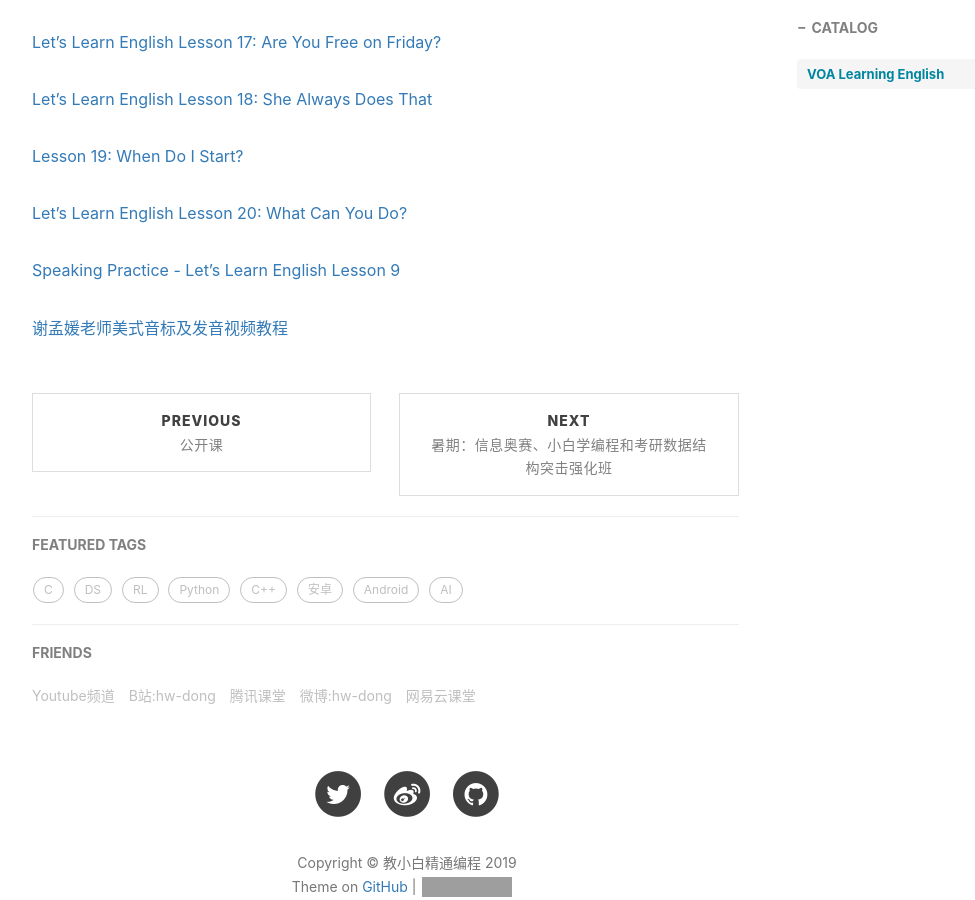
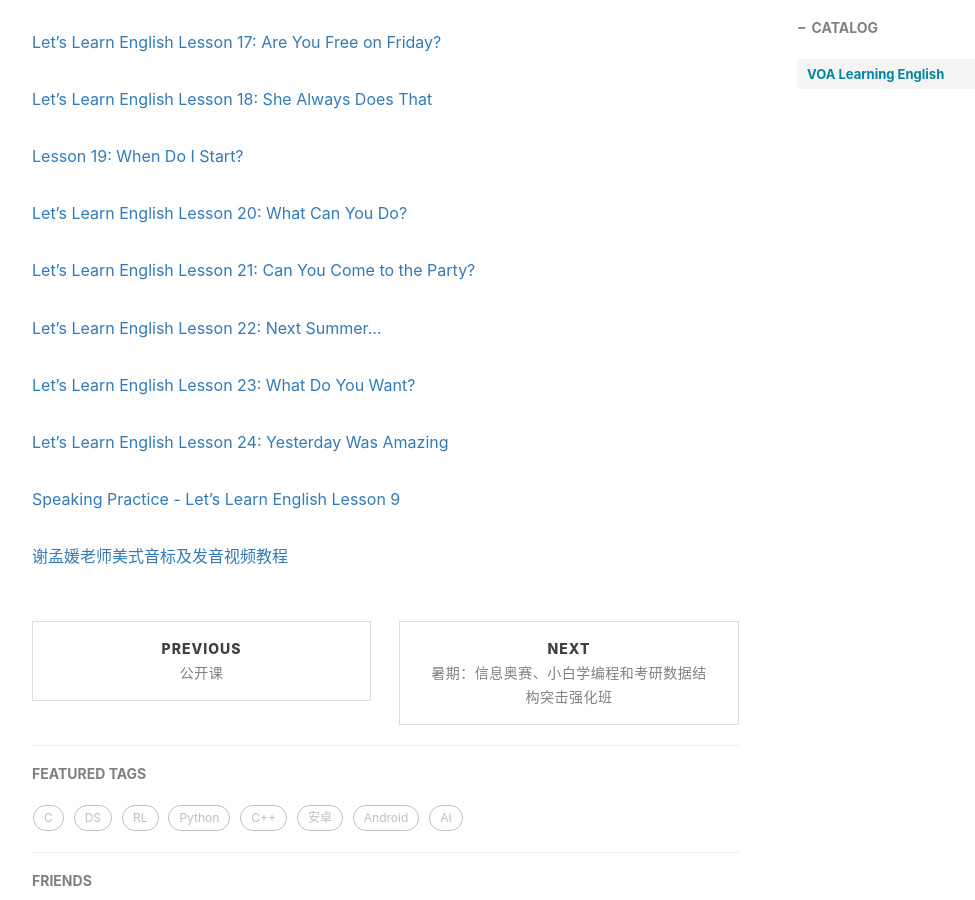
Before and after one commit to xuepro/xuepro.github.io, a Jekyll site: the page built from _posts/2019-05-24-Learning English.md, in a window 1280 px wide and 900 px high, scrolled down 1589 px. Shown: the whole window, without its empty margins (233-1208 px from the left). Built offline with Jekyll 4.4.1, drawn with Linux system fonts in a browser that asks for light colours; nearby versions of some CDN libraries; comment, search, counter and statistics services are not loaded; grey boxes are pictures that could not be loaded.

Commit message:
Update 2019-05-24-Learning English.md

```diff
--- a/_posts/2019-05-24-Learning English.md
+++ b/_posts/2019-05-24-Learning English.md
@@ -54,6 +54,18 @@ tags:
 
 [Let's Learn English Lesson 20: What Can You Do?](https://www.youtube.com/watch?v=2juFXfLsSJk)
 
+[Let's Learn English Lesson 21: Can You Come to the Party?](https://www.youtube.com/watch?v=A9lwBqNZEh8)
+
+[Let's Learn English Lesson 22: Next Summer...](https://www.youtube.com/watch?v=8Whu9xgm3dE)
+
+[Let's Learn English Lesson 23: What Do You Want?](https://www.youtube.com/watch?v=DzaLlp_kG6c)
+
+[Let's Learn English Lesson 24: Yesterday Was Amazing](https://www.youtube.com/watch?v=7BDjr0Oc6VM)
+
+[]()
+
 [Speaking Practice - Let's Learn English Lesson 9](https://www.youtube.com/watch?v=wMV1z4o91JI)
 
+
+
 [谢孟媛老师美式音标及发音视频教程](https://www.youtube.com/watch?v=I_BBh97dmR0)
```
